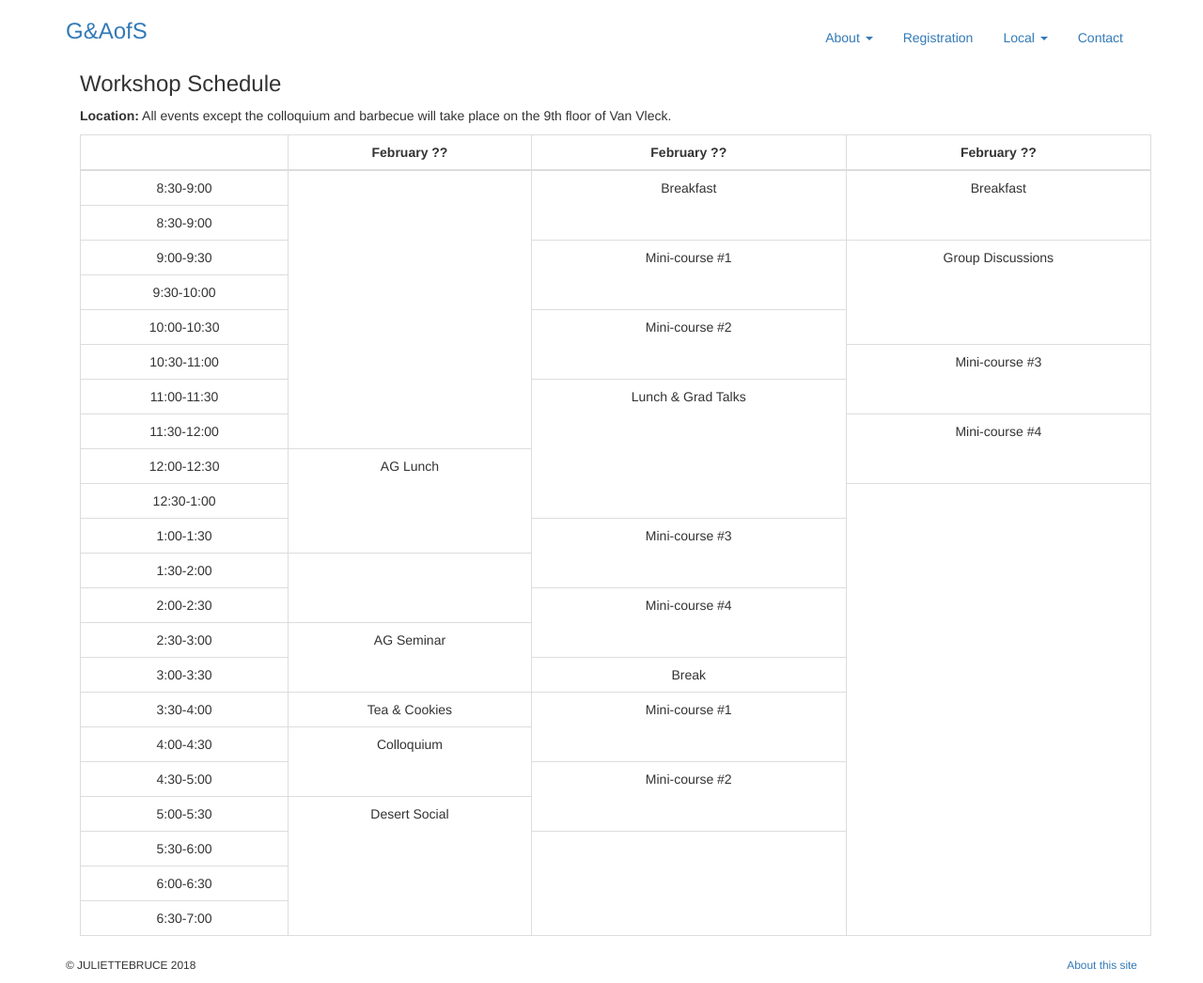
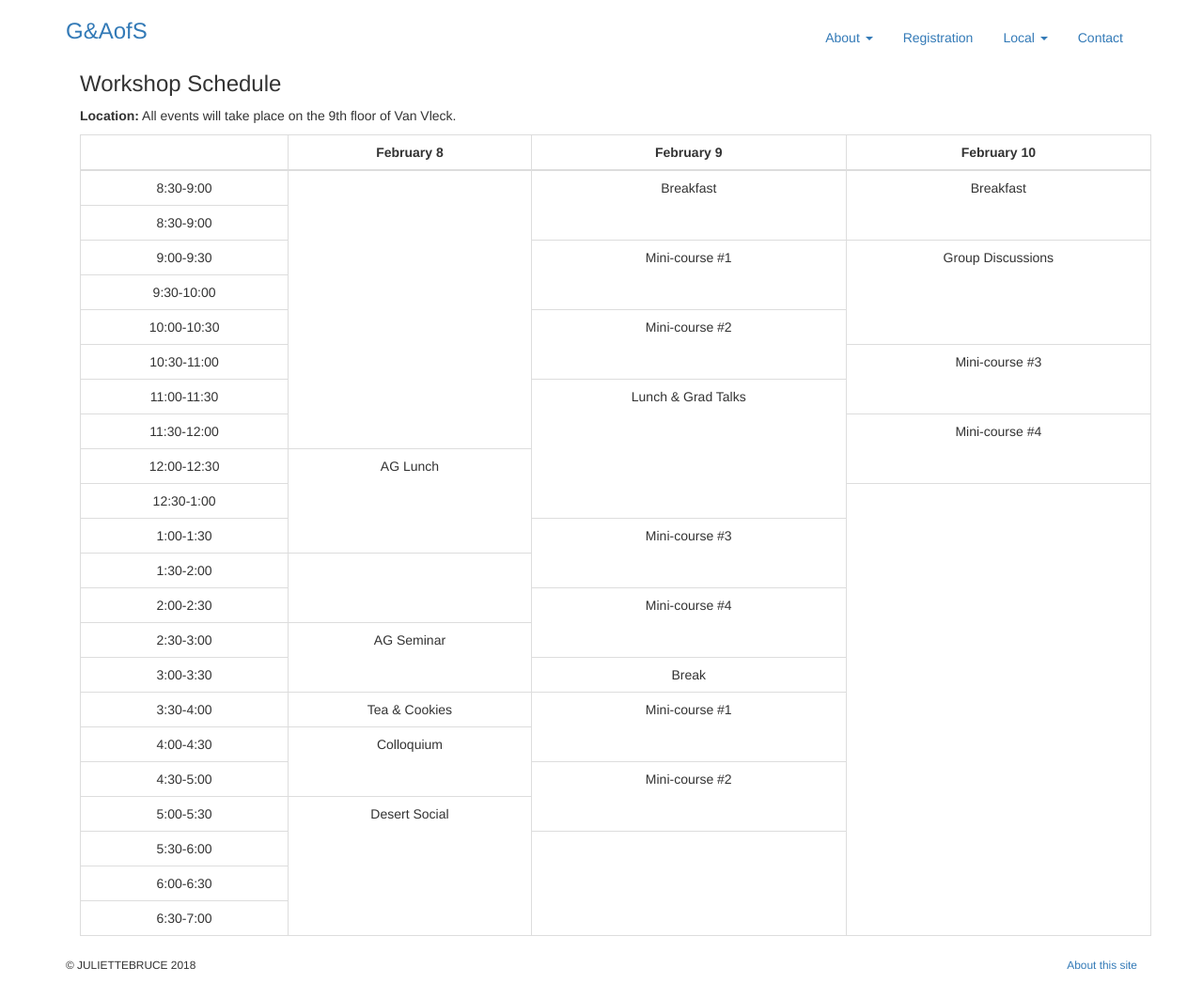
Before and after one commit to julietteBruce/geometry-arithmetic-surfaces, a Jekyll site: the page built from schedule/index.html, in a window 1280 px wide. Shown: the whole page at 94% size. Built offline with Jekyll 4.4.1, drawn with Linux system fonts in a browser that asks for light colours; nearby versions of some CDN libraries; library files that are not in the unit come from our copies.

Commit message:
Updated Schedule & Registration

```diff
--- a/registration/index.html
+++ b/registration/index.html
@@ -11,7 +11,7 @@ There will be a limited amount of funding for junior participants. We
 expect to be able to provide partial travel support for some
 participants from within the United States. Accommodation for funded
 participants will be arranged by the organizers for the nights of
-Friday, February 9 and Saturday, February 10.
+Friday, February 8 and Saturday, February 9.
 <br><br>
 Early career researchers from generally underrepresented groups, in
 particular women and non-binary researchers, are strongly encouraged to
--- a/schedule/index.html
+++ b/schedule/index.html
@@ -6,15 +6,15 @@ description: G&AoS Schedule
 ---
 <div class="container">
  <h3>Workshop Schedule</h3>
- <p><b>Location:</b> All events except the colloquium and barbecue will take place on the 9th floor of Van Vleck.<p>
+ <p><b>Location:</b> All events will take place on the 9th floor of Van Vleck.<p>
 
   <table class="table table-bordered">
     <thead>
       <tr>
         <th></th>
-        <th class="text-center">February ??</th>
-        <th class="text-center">February ??</th>
-        <th class="text-center">February ??</th>
+        <th class="text-center">February 8</th>
+        <th class="text-center">February 9</th>
+        <th class="text-center">February 10</th>
       </tr>
     </thead>
     <tbody class="text-center">
```
